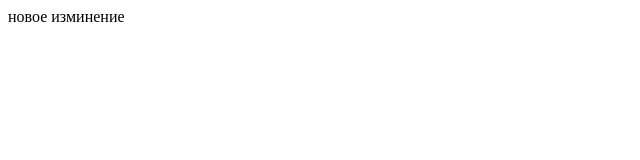
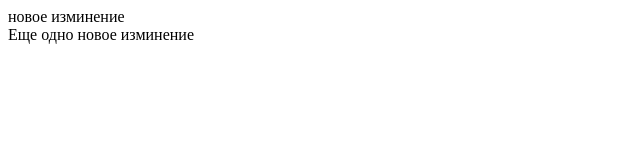
Before and after one commit to DmitriyPetrovskiy88/my-site, a plain HTML site: page index.html in a window 1280 px wide. Shown: the whole page, without its empty margins (0-640 px from the left). Drawn offline with Linux system fonts and the light colour scheme.

Commit message:
izmineniya2

```diff
--- a/index.html
+++ b/index.html
@@ -8,5 +8,8 @@
     <div>
         новое изминение
     </div>
+    <div>
+        Еще одно новое изминение
+    </div>
 </body>
 </html>
```
